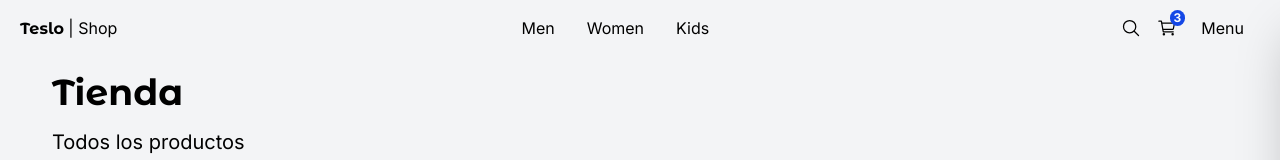
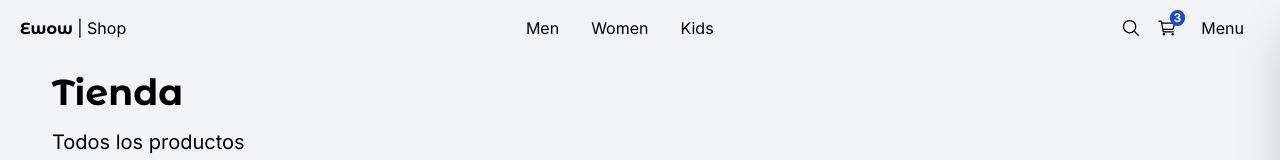
Before and after one commit to cigotete/study_nextjs-ecommerce, a Next.js app: page / in a window 1280 px wide. Shown: the top 160 px of the page. Built offline with nearby package versions, Linux system fonts and the light colour scheme.

Commit message:
Updated Top menu with shop name.

```diff
--- a/src/components/ui/top-menu/TopMenu.tsx
+++ b/src/components/ui/top-menu/TopMenu.tsx
@@ -15,7 +15,7 @@
       <div>
         <Link
           href="/">
-          <span className={ `${ titleFont.className } antialiased font-bold` } >Teslo</span>
+          <span className={ `${ titleFont.className } antialiased font-bold` } >Ewow</span>
           <span> | Shop</span>
         </Link>
       </div>
```
